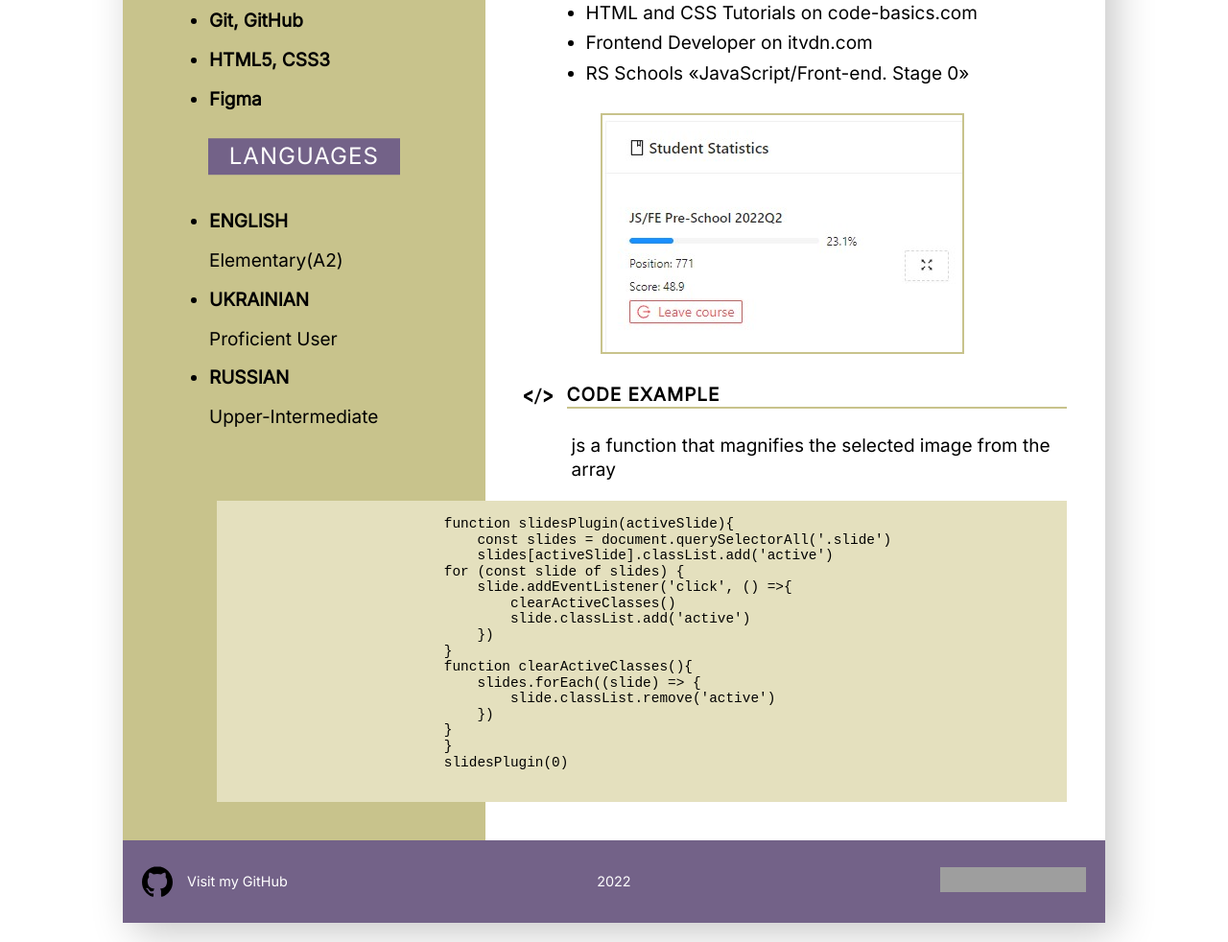
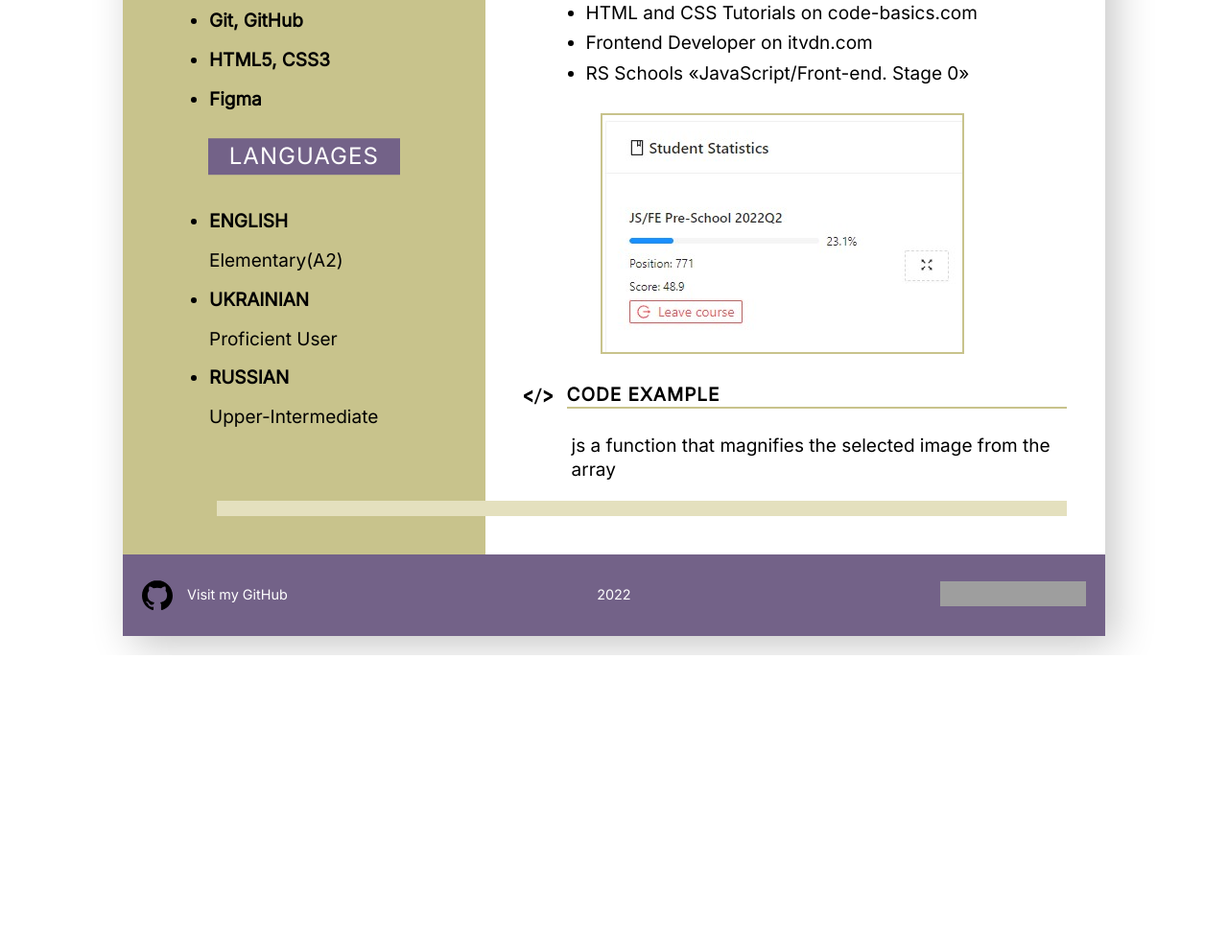
Before and after one commit to inanimate631/rsschool-cv, a plain HTML site: page index.html in a window 1280 px wide. Shown: the part 920-1902 px from the top of the page at 96% size. After the commit the page ends 1603 px from the top, so only its background shows below. Drawn offline with Linux system fonts and the light colour scheme; grey boxes are pictures that could not be loaded.

Commit message:
fix: for cv2

```diff
--- a/index.html
+++ b/index.html
@@ -175,24 +175,6 @@
                         js a function that magnifies the selected image from the array
                     </p>
                     <pre class="code">
-                    <code class="code__text">
-                        function slidesPlugin(activeSlide){
-                            const slides = document.querySelectorAll('.slide')
-                            slides[activeSlide].classList.add('active')
-                        for (const slide of slides) {
-                            slide.addEventListener('click', () =>{
-                                clearActiveClasses()
-                                slide.classList.add('active')
-                            })
-                        }
-                        function clearActiveClasses(){
-                            slides.forEach((slide) => {
-                                slide.classList.remove('active')
-                            })
-                        }
-                        }
-                        slidesPlugin(0)
-                    </code>
                 </pre>
                 </section>
             </div>
```
